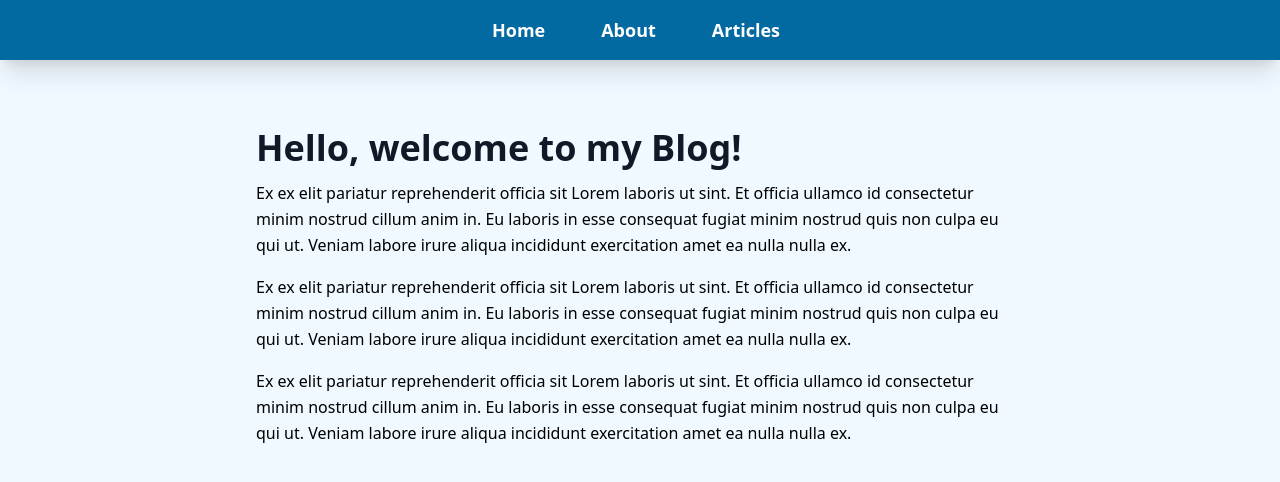
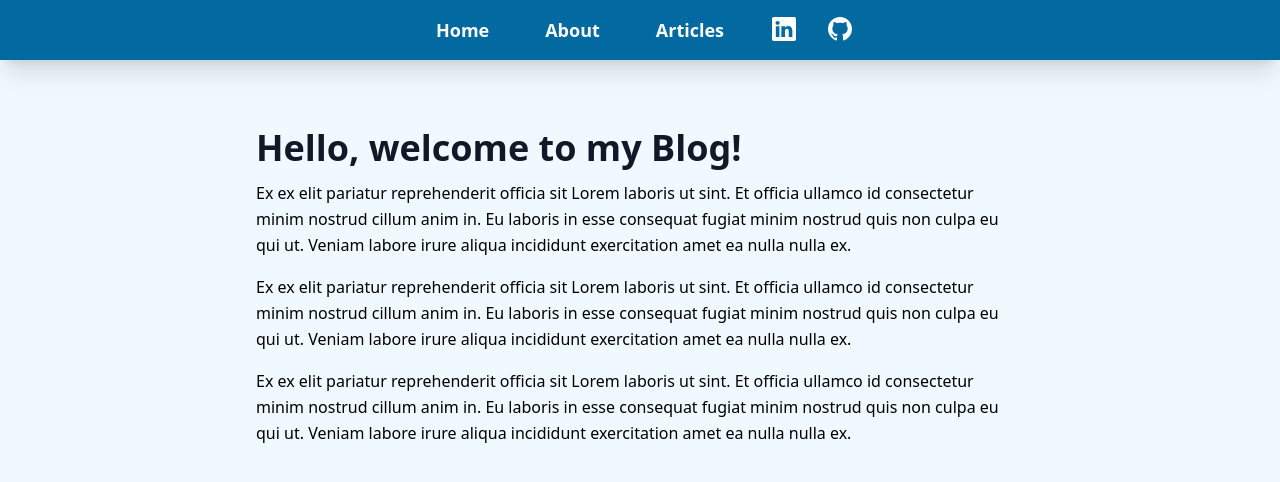
Before and after one commit to Edwardb11/blog-project-front, a React (Create React App) app: page / in a window 1280 px wide. Shown: the top 482 px of the page. Built offline with nearby package versions, Linux system fonts and the light colour scheme.

Commit message:
update some files design and bug and feature

```diff
--- a/public/index.html
+++ b/public/index.html
@@ -1,15 +1,13 @@
 <!DOCTYPE html>
 <html lang="en">
+
 <head>
   <meta charset="utf-8" />
   <link rel="icon" src="../public/images/blog2.png" />
   <meta name="viewport" content="width=device-width, initial-scale=1" />
   <meta name="theme-color" content="#000000" />
-    <meta
-      name="description"
-      content="Web site created using create-react-app"
-    />
-    <link rel="apple-touch-icon" href="%PUBLIC_URL%/logo192.png" />
+  <meta name="description" content="Web site created using create-react-app" />
+  <link rel="apple-touch-icon" href="/public/images/blog1.png   " />
   <!--
       manifest.json provides metadata used when your web app is installed on a
       user's mobile device or desktop. See https://developers.google.com/web/fundamentals/web-app-manifest/
@@ -26,6 +24,7 @@
     -->
   <title>Project Blog</title>
 </head>
+
 <body>
   <noscript>You need to enable JavaScript to run this app.</noscript>
   <div id="root"></div>
@@ -40,4 +39,5 @@
       To create a production bundle, use `npm run build` or `yarn build`.
     -->
 </body>
+
 </html>
--- a/src/App.js
+++ b/src/App.js
@@ -11,7 +11,7 @@
 export default function App() {
   return (
     <Router>
-      <div className="h-screen bg-sky-50  bg-cover  ">
+      <div className="min-h-screen bg-sky-50">
         <NavBar />
         <div className="max-w-screen-md mx-auto pt-20 ">
           <Routes>
--- a/src/components/NavBar.js
+++ b/src/components/NavBar.js
@@ -1,24 +1,55 @@
-import React from 'react'
+import React from "react";
 import { Link } from "react-router-dom";
 
 export const NavBar = () => {
   return (
-        <nav className=' shadow-xl  text-center fixed top-0 w-full bg-sky-700     font-bold text-lg text-white'>
+    <nav className=" shadow-xl  text-center fixed top-0 w-full bg-sky-700     font-bold text-lg text-white">
       <ul>
-            <li className='inline-block pt-4 pb-4 hover:bg-sky-900'>
-              <Link to='/' className='pl-6 pr-8'>
+        <li className="inline-block pt-4 pb-4 hover:bg-sky-900">
+          <Link to="/" className="pl-6 pr-8">
             Home
           </Link>
         </li>
-            <li className='inline-block pt-4 pb-4 hover:bg-sky-900'>
-              <Link to='/About' className='pl-6 pr-8'>
+        <li className="inline-block pt-4 pb-4 hover:bg-sky-900">
+          <Link to="/About" className="pl-6 pr-8">
             About
           </Link>
         </li>
-            <li className='inline-block pt-4 pb-4 hover:bg-sky-900 '>
-              <Link to='/ArticleList' className='pl-6 pr-8'>
+        <li className="inline-block pt-4 pb-4 hover:bg-sky-900 ">
+          <Link to="/ArticleList" className="pl-6 pr-8">
             Articles
           </Link>
+        </li>
+        <li className="inline-block h-5  hover:text-gray-900  cursor-pointer">
+          <a
+            target="_blank"
+            href="https://www.linkedin.com/in/edward-brito-diaz-b60909179/"
+          >
+            <svg
+              xmlns="http://www.w3.org/2000/svg"
+              width="56"
+              height="24"
+              fill="currentColor"
+              class="bi bi-linkedin"
+              viewBox="0 0 16 16"
+            >
+              <path d="M0 1.146C0 .513.526 0 1.175 0h13.65C15.474 0 16 .513 16 1.146v13.708c0 .633-.526 1.146-1.175 1.146H1.175C.526 16 0 15.487 0 14.854V1.146zm4.943 12.248V6.169H2.542v7.225h2.401zm-1.2-8.212c.837 0 1.358-.554 1.358-1.248-.015-.709-.52-1.248-1.342-1.248-.822 0-1.359.54-1.359 1.248 0 .694.521 1.248 1.327 1.248h.016zm4.908 8.212V9.359c0-.216.016-.432.08-.586.173-.431.568-.878 1.232-.878.869 0 1.216.662 1.216 1.634v3.865h2.401V9.25c0-2.22-1.184-3.252-2.764-3.252-1.274 0-1.845.7-2.165 1.193v.025h-.016a5.54 5.54 0 0 1 .016-.025V6.169h-2.4c.03.678 0 7.225 0 7.225h2.4z" />
+            </svg>
+          </a>
+        </li>
+        <li className="inline-block h-5  hover:text-gray-900  cursor-pointer">
+          <a target="_blank" href="https://github.com/Edwardb11">
+            <svg
+              xmlns="http://www.w3.org/2000/svg"
+              width="56"
+              height="24"
+              fill="currentColor"
+              class="bi bi-github"
+              viewBox="0 0 16 16"
+            >
+              <path d="M8 0C3.58 0 0 3.58 0 8c0 3.54 2.29 6.53 5.47 7.59.4.07.55-.17.55-.38 0-.19-.01-.82-.01-1.49-2.01.37-2.53-.49-2.69-.94-.09-.23-.48-.94-.82-1.13-.28-.15-.68-.52-.01-.53.63-.01 1.08.58 1.23.82.72 1.21 1.87.87 2.33.66.07-.52.28-.87.51-1.07-1.78-.2-3.64-.89-3.64-3.95 0-.87.31-1.59.82-2.15-.08-.2-.36-1.02.08-2.12 0 0 .67-.21 2.2.82.64-.18 1.32-.27 2-.27.68 0 1.36.09 2 .27 1.53-1.04 2.2-.82 2.2-.82.44 1.1.16 1.92.08 2.12.51.56.82 1.27.82 2.15 0 3.07-1.87 3.75-3.65 3.95.29.25.54.73.54 1.48 0 1.07-.01 1.93-.01 2.2 0 .21.15.46.55.38A8.012 8.012 0 0 0 16 8c0-4.42-3.58-8-8-8z" />
+            </svg>
+          </a>
         </li>
       </ul>
     </nav>
```
Also changed, not shown: 1 other file (tests, documents, lock files or other folders). Lines whose indentation alone changed are shown as unchanged.
